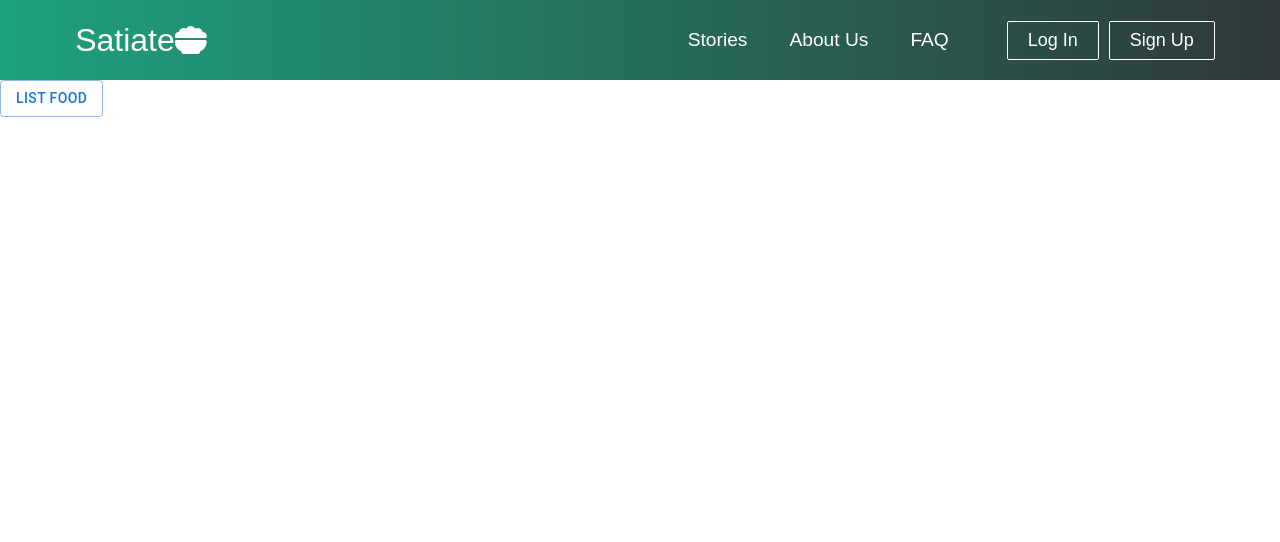
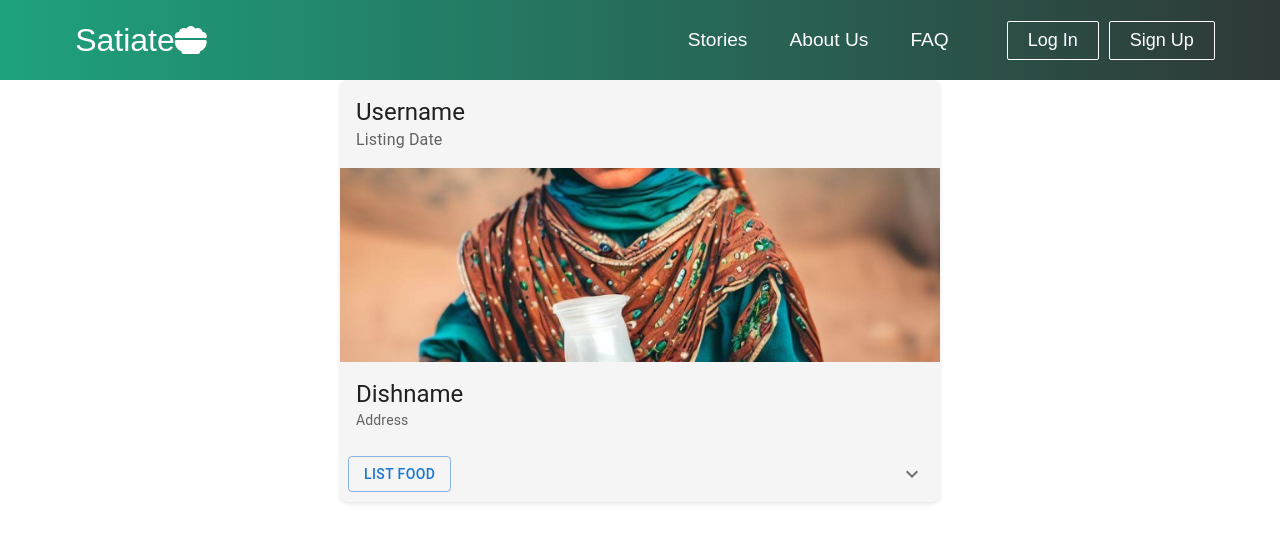
Before and after one commit to hsajid-cs/Satiate-food-donation, a React (Create React App) app in the folder new/: page /stories in a window 1280 px wide. Shown: the top 542 px of the page. Built offline with nearby package versions, Linux system fonts and the light colour scheme.

Commit message:
kuch nhi

```diff
--- a/new/src/App.js
+++ b/new/src/App.js
@@ -5,18 +5,34 @@ import SignInFormD from './components/SignInFormD';
 import SignInFormO from './components/SignInFormO';
 import { BrowserRouter as Router, Routes, Route } from 'react-router-dom';
 import LoginForm from './components/LoginForm';
-import ListFood from './components/ListFood';
-
+import DonorProfile from './components/DonorProfile';
+// import ListFood from './components/ListFood';
+import DonorCard from './components/DonorCard';
+// import Box from "@mui/material/Box";
+// import { Grid } from '@mui/material';
 
 function App() {
   return (
     <>
     <Router>
+
      <Navbar />
-     <ListFood/>
+     <DonorCard/>
+     {/* <Box
+  display="flex"
+  justifyContent="center"
+  boxSizing={"border-box"}
+  alignItems="center"
+  minHeight="100vh"
+>
+<DonorCard/>
+</Box>
+    */}
+
 
       <Routes>
       <Route path='/' exact />
+      <Route path="/stories" element={<DonorProfile />} />
       <Route path="/signup-organization" element={<SignInFormO />} />
       <Route path="/signup-donor" element={<SignInFormD />} />
       <Route path="/login" element={<LoginForm />} />
--- a/new/src/components/DonorCard.js
+++ b/new/src/components/DonorCard.js
@@ -9,9 +9,8 @@ import Collapse from '@mui/material/Collapse';
 import IconButton from '@mui/material/IconButton';
 import Typography from '@mui/material/Typography';
 import ExpandMoreIcon from '@mui/icons-material/ExpandMore';
-//import AssignRider from './AssignRider';
 import modalImage from './images/modal.jpeg';
-//import ListFood from './ListFood';
+import ListFood from './ListFood';
 
 const ExpandMore = styled((props) => {
   const { expand, ...other } = props;
@@ -24,15 +23,24 @@ const ExpandMore = styled((props) => {
   }),
 }));
 
-export default function RecCard() {
+export default function DonorCard() {
   const [expanded, setExpanded] = React.useState(false);
 
   const handleExpandClick = () => {
     setExpanded(!expanded);
   };
 
+
+
   return (
-    <Card sx={{ maxWidth: 345 }}>
+    <Card sx={{ maxWidth: '600px ',
+    maxHeight: '100%',
+
+      backgroundColor: '#f5f5f5',
+      borderRadius: '8px',
+      boxShadow: '0px 2px 4px rgba(0, 0, 0, 0.1)',
+      margin: '0 auto',
+    }}>
       <CardHeader
         title="Username"
         subheader="Listing Date"
@@ -50,7 +58,7 @@ export default function RecCard() {
         </Typography>
       </CardContent>
       <CardActions disableSpacing>
-      {/* <ListFood/> */}
+      <ListFood/>
 
         {/* <IconButton aria-label="">
           <ShareIcon />
--- /dev/null
+++ b/new/src/components/DonorProfile.jsx
@@ -0,0 +1,60 @@
+import React from 'react';
+import { styled } from '@mui/material/styles';
+import Card from '@mui/material/Card';
+ import CardHeader from '@mui/material/CardHeader';
+import CardMedia from '@mui/material/CardMedia';
+import CardContent from '@mui/material/CardContent';
+import CardActions from '@mui/material/CardActions';
+import Collapse from '@mui/material/Collapse';
+ import IconButton from '@mui/material/IconButton';
+import Typography from '@mui/material/Typography';
+ import ExpandMoreIcon from '@mui/icons-material/ExpandMore';
+// import modalImage from './images/modal.jpeg';
+// import ListFood from './ListFood';
+
+const CardContainer = styled('div')({
+  display: 'grid',
+  gridTemplateColumns: 'repeat(auto-fit, minmax(300px, 1fr))',
+  gap: '20px',
+  maxWidth: '1200px',
+  margin: '0 auto',
+});
+
+const ExpandMore = styled((props) => {
+  const { expand, ...other } = props;
+  return <IconButton {...other} />;
+})(({ theme, expand }) => ({
+  transform: !expand ? 'rotate(0deg)' : 'rotate(180deg)',
+  marginLeft: 'auto',
+  transition: theme.transitions.create('transform', {
+    duration: theme.transitions.duration.shortest,
+  }),
+}));
+
+const DonorCard = () => {
+  const [expanded, setExpanded] = React.useState(false);
+
+  const handleExpandClick = () => {
+    setExpanded(!expanded);
+  };
+
+  return (
+    <CardContainer>
+      {Array.from({ length: 4 }).map((_, index) => (
+        <Card
+          key={index}
+          sx={{
+            backgroundColor: '#f5f5f5',
+            borderRadius: '8px',
+            boxShadow: '0px 2px 4px rgba(0, 0, 0, 0.1)',
+            width: '100%',
+          }}
+        >
+
+        </Card>
+      ))}
+    </CardContainer>
+  );
+};
+
+export default DonorCard;
```
